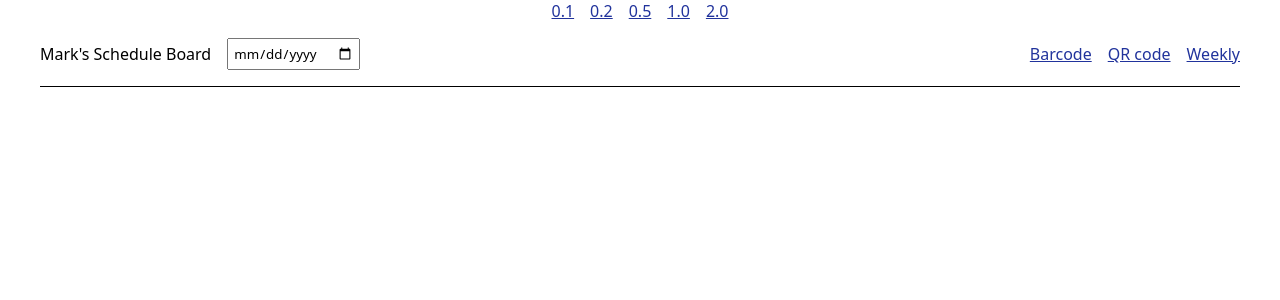
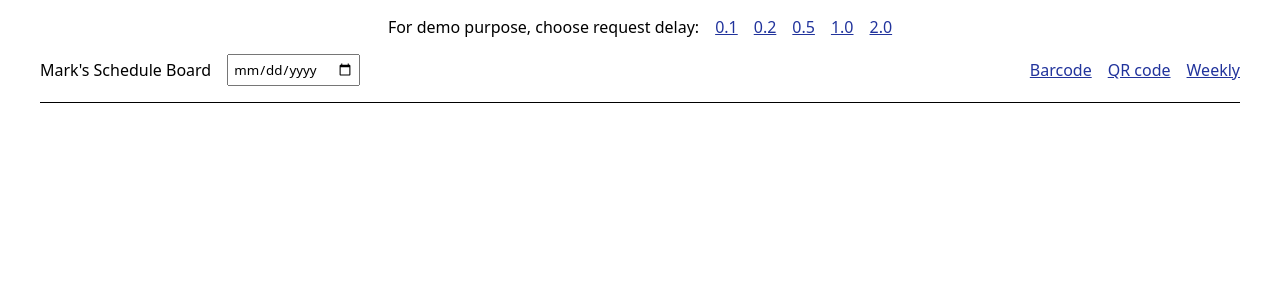
Before and after one commit to markoco14/portfolio-2026, a Python web app: template templates/schedule-board.html in a window 1280 px wide. Shown: the part 48-348 px from the top of the page. Run offline with Jinja, Linux system fonts and the light colour scheme; the template is opened without the code that fills it, so the values that code supplies are empty.

Commit message:
add label to delay links

```diff
--- a/templates/schedule-board.html
+++ b/templates/schedule-board.html
@@ -140,6 +140,7 @@
             flex-wrap: wrap;
             justify-content: center;
             gap: var(--space-lg);
+            margin-top: 1rem;
         }
 
         .actions .links {
@@ -202,6 +203,7 @@
             >
         </div>
         <div class="delays">
+            <span>For demo purpose, choose request delay:</span>
             <a href="/demos/compass/scheduleboard?selected_date={{ selected_date }}&speed=0.1">0.1</a>
             <a href="/demos/compass/scheduleboard?selected_date={{ selected_date }}&speed=0.2">0.2</a>
             <a href="/demos/compass/scheduleboard?selected_date={{ selected_date }}&speed=0.5">0.5</a>
```
